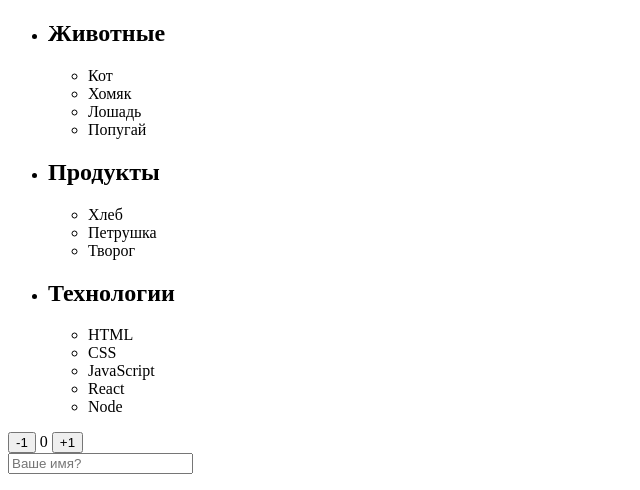
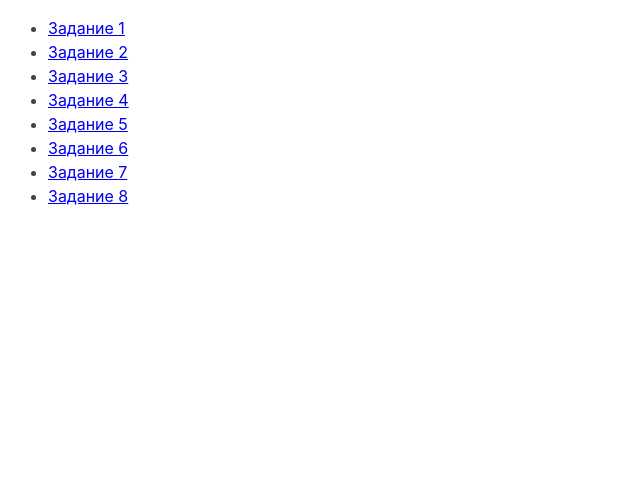
Before and after one commit to AZI-MA/goit-js-hw-07, a plain HTML site: page index.html in a window 1280 px wide. Shown: the top 490 px of the page, without its empty margins (0-640 px from the left). Drawn offline with Linux system fonts and the light colour scheme.

Commit message:
Update index.html

```diff
--- a/index.html
+++ b/index.html
@@ -1,75 +1,33 @@
+<!DOCTYPE html>
+<html lang="ru">
 
-<!DOCTYPE html>
-<html lang="en">
 <head>
-    <meta charset="UTF-8">
-    <meta http-equiv="X-UA-Compatible" content="IE=edge">
-    <meta name="viewport" content="width=device-width, initial-scale=1.0">
-    <link rel="stylesheet" href="styles.css">
-    <title>Document</title>
+    <meta charset="UTF-8" />
+    <meta http-equiv="X-UA-Compatible" content="IE=edge" />
+    <meta name="viewport" content="width=device-width, initial-scale=1.0" />
+    <title>Страница навигации</title>
+    <style>
+        body {
+            font-family: -apple-system, BlinkMacSystemFont, 'Segoe UI', Roboto,
+                Oxygen, Ubuntu, Cantarell, 'Open Sans', 'Helvetica Neue', sans-serif;
+            background-color: #fff;
+            color: #424242;
+            line-height: 1.5;
+        }
+    </style>
 </head>
+
 <body>
-    <!-- Task 1 -->
-    <ul id="categories">
-        <li class="item">
-            <h2>Животные</h2>
+    <ul>
+        <li><a href="task-01.html">Задание 1</a></li>
+        <li><a href="task-02.html">Задание 2</a></li>
+        <li><a href="task-03.html">Задание 3</a></li>
+        <li><a href="task-04.html">Задание 4</a></li>
+        <li><a href="task-05.html">Задание 5</a></li>
+        <li><a href="task-06.html">Задание 6</a></li>
+        <li><a href="task-07.html">Задание 7</a></li>
+        <li><a href="task-08.html">Задание 8</a></li>
+    </ul>
+</body>
 
-            <ul>
-                <li>Кот</li>
-                <li>Хомяк</li>
-                <li>Лошадь</li>
-                <li>Попугай</li>
-            </ul>
-        </li>
-        <li class="item">
-            <h2>Продукты</h2>
-
-            <ul>
-                <li>Хлеб</li>
-                <li>Петрушка</li>
-                <li>Творог</li>
-            </ul>
-        </li>
-        <li class="item">
-            <h2>Технологии</h2>
-
-            <ul>
-                <li>HTML</li>
-                <li>CSS</li>
-                <li>JavaScript</li>
-                <li>React</li>
-                <li>Node</li>
-            </ul>
-        </li>
-    </ul>
-
-    <!-- Task 2 -->
-    <ul id="ingredients"></ul>
-
-    <!-- Task 3 -->
-    <ul id="gallery"></ul>
-
-    <!-- Task 4 -->
-<div id="counter">
-    <button type="button" data-action="decrement">-1</button>
-    <span id="value">0</span>
-    <button type="button" data-action="increment">+1</button>
-</div>
-
-<!-- Task 5 -->
-<input type="text" placeholder="Ваше имя?" id="name-input" />
-<h1>Привет, <span id="name-output">незнакомец</span>!</h1>
-
-<!-- Task 6 -->
-<input type="text" id="validation-input" data-length="6" placeholder="Введи 6 символов" />
-
-<!-- Task 7 -->
-<input id="font-size-control" type="range" />
-<br />
-<span id="text">Абракадабра!</span>
-
-
-
-    <script src="hw.js"></script>
-</body>
 </html>
```
